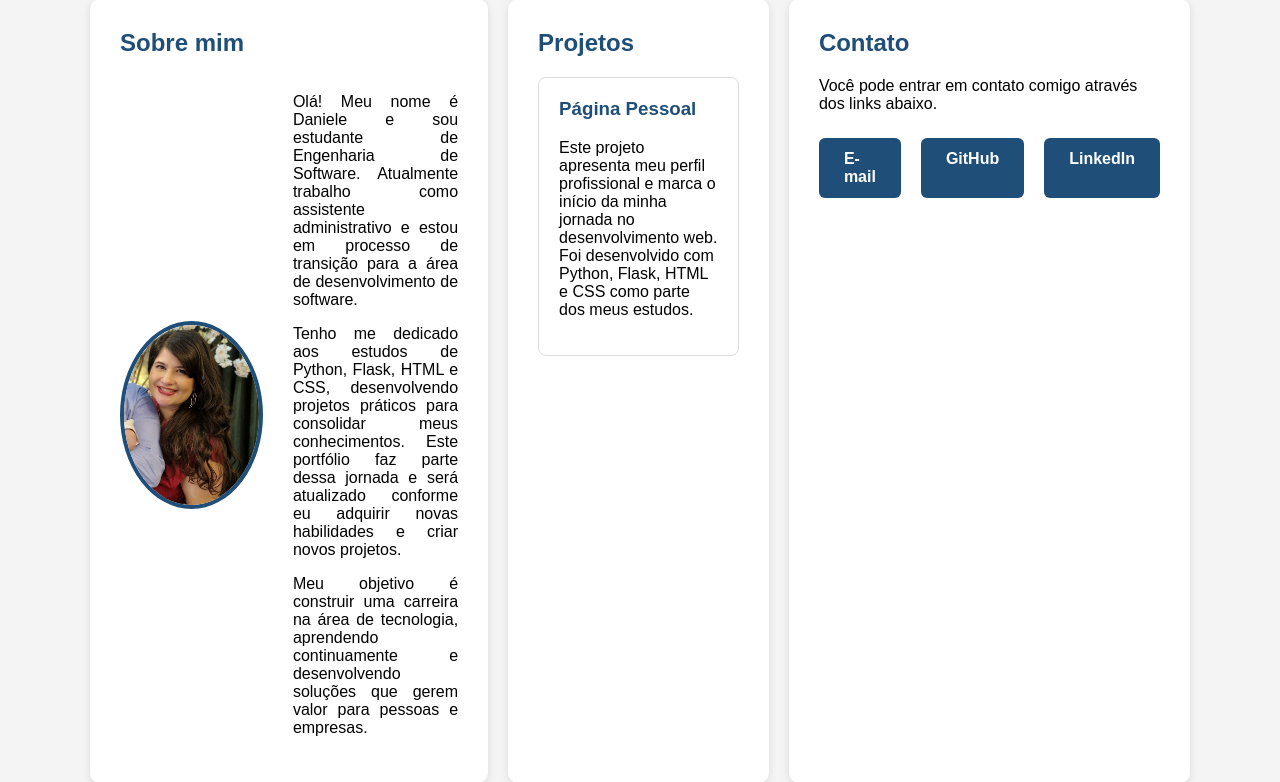
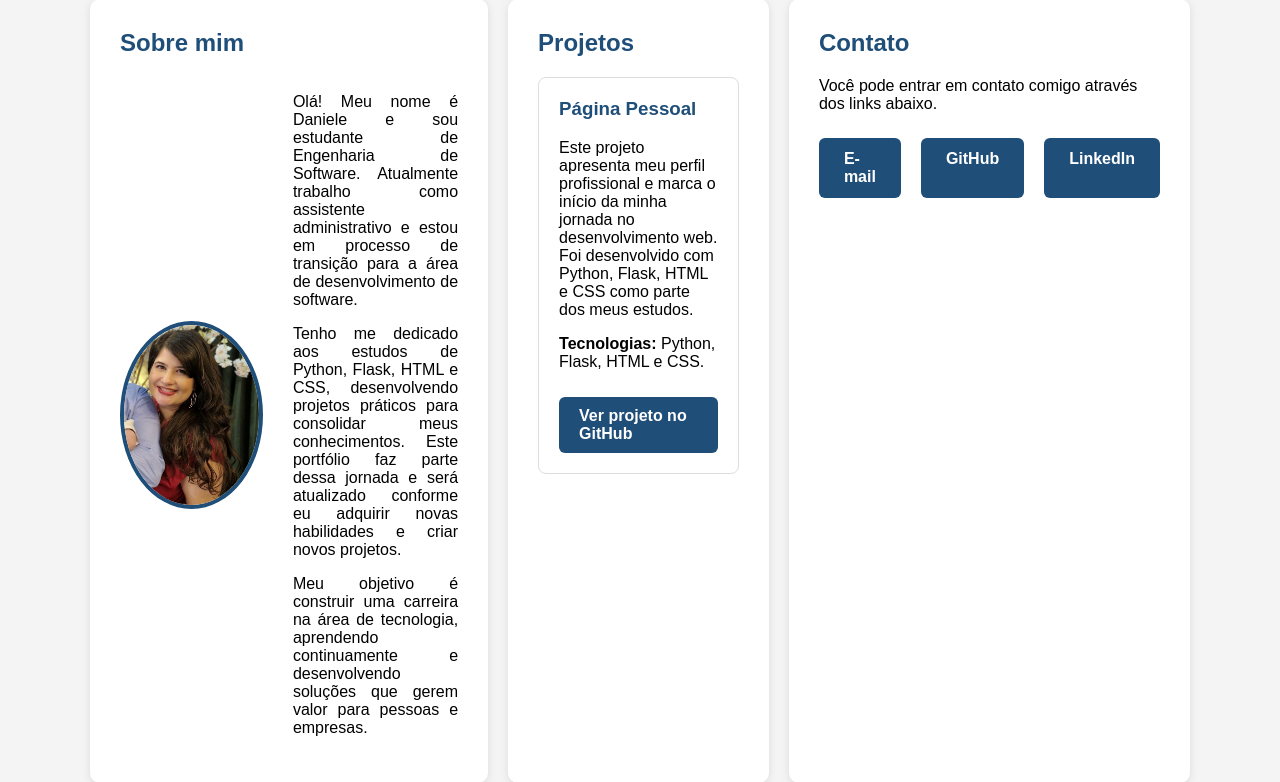
Before and after one commit to dfcordeirosw/pagina-pessoal, a Flask app: page / in a window 1280 px wide. Shown: the part 374-1156 px from the top of the page. Run offline with Flask 3, Linux system fonts and the light colour scheme.

Commit message:
Melhora seção de projetos e adciona botão

```diff
--- a/static/style.css
+++ b/static/style.css
@@ -143,3 +143,19 @@ nav a:hover {
     }
 
 }
+
+.botao-projeto
+ {
+    display: inline-block;
+    background-color: #1f4e79;
+    color: white;
+    text-decoration: none;
+    padding: 10px 20px;
+    border-radius: 6px;
+    margin-top: 10px;
+    font-weight: bold;
+ }
+
+ .botao-projeto:hover {
+    opacity: 0.8;
+ }
--- a/templates/index.html
+++ b/templates/index.html
@@ -101,6 +101,17 @@
                     dos meus estudos.
                 </p>
 
+                <p>
+                    <strong>Tecnologias:</strong>
+                    Python, Flask, HTML e CSS.
+                </p>
+
+                <a href="https://github.com/dfcordeirosw/pagina-pessoal"
+                   target="_blank"
+                   class="botao-projeto">
+                   Ver projeto no GitHub
+                </a>
+
             </article>
 
         </section>
```
